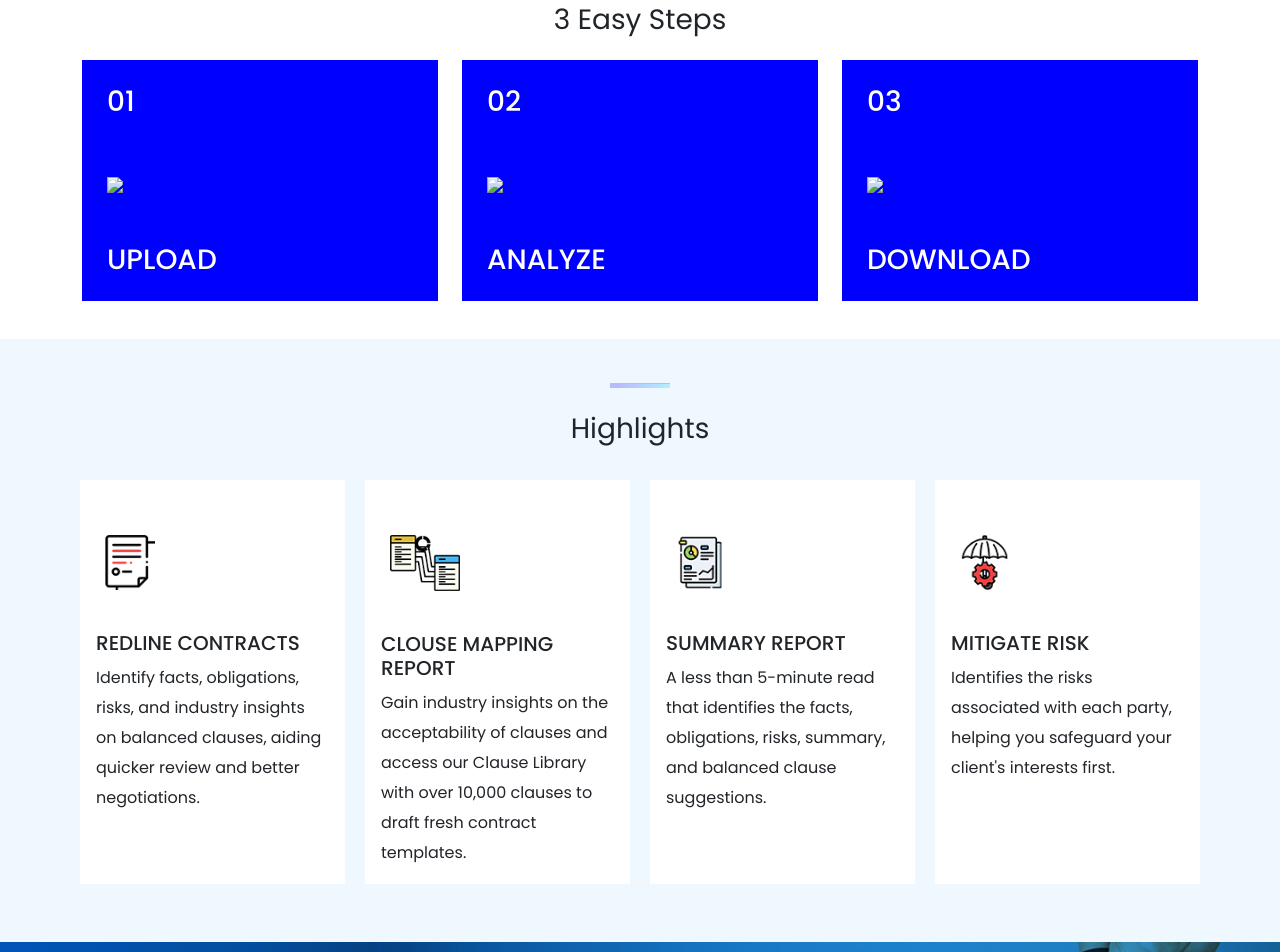
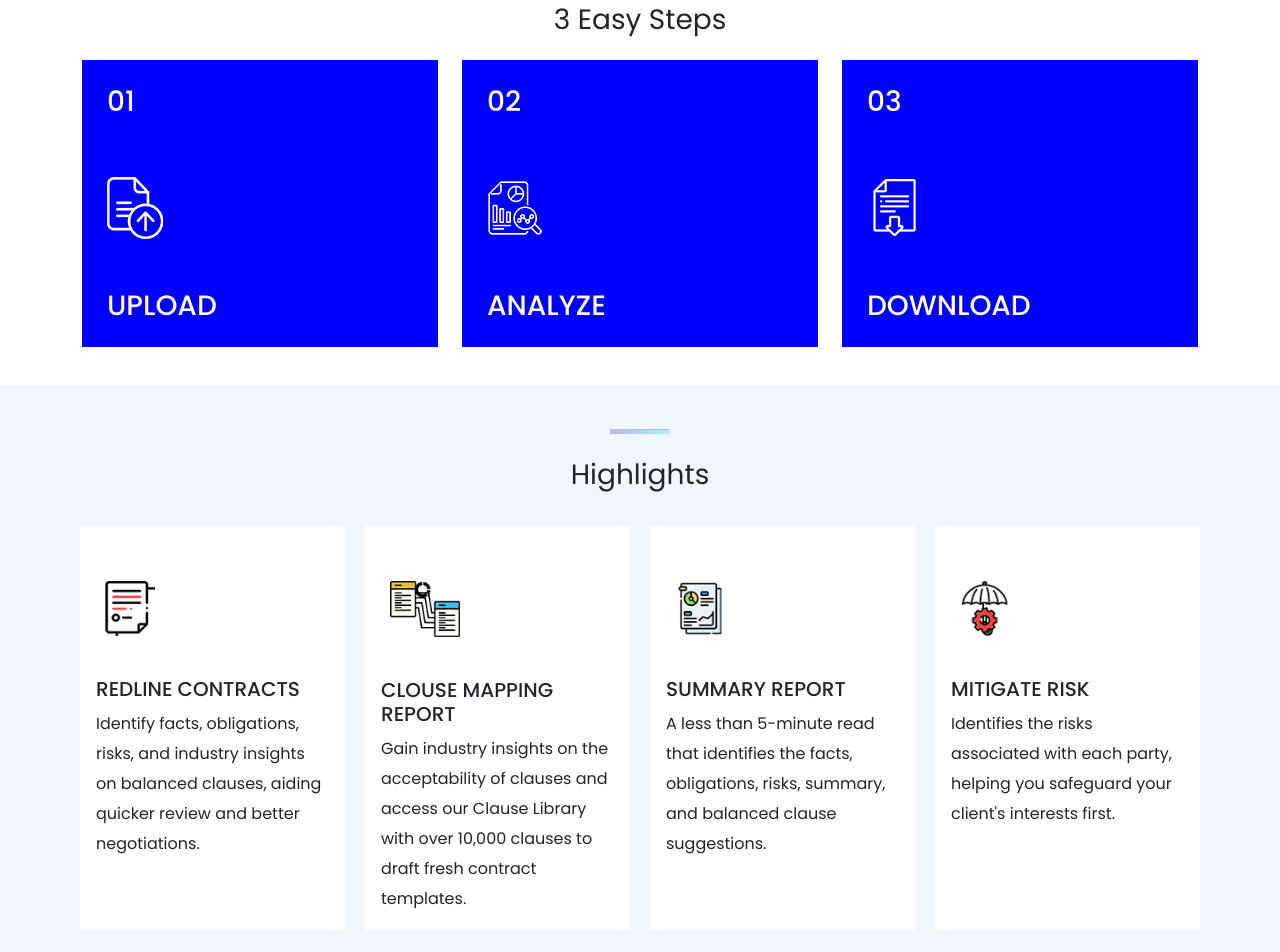
Before and after one commit to adarsh915/Book, a plain HTML site: page index.html in a window 1280 px wide. Shown: the part 1222-2174 px from the top of the page. Drawn offline with nearby package versions, Linux system fonts and the light colour scheme; files whose address does not match are found by name.

Commit message:
Update index.html

```diff
--- a/index.html
+++ b/index.html
@@ -83,7 +83,7 @@
 
                    <h3>01</h3>
                    <div>
-                   <img src="assets/3easysteps/Upload.png">
+                   <img src="Upload.png">
                    <h3>UPLOAD</h3>
                    </div>
                </div>
@@ -92,7 +92,7 @@
                 <div class="step1">
                 <h3 class="">02</h3>
                 <div>
-                <img src="assets/3easysteps/Analys.png">
+                <img src="Analys.png">
                 </div>
                 <h3>ANALYZE</h3>
             </div>
@@ -101,7 +101,7 @@
                 <div class="step1">
                 <h3>03</h3>
                 <div>
-                <img src="assets/3easysteps/Download.png">
+                <img src="Download.png">
                 </div>
                 <h3>DOWNLOAD</h3>
             </div>
```
